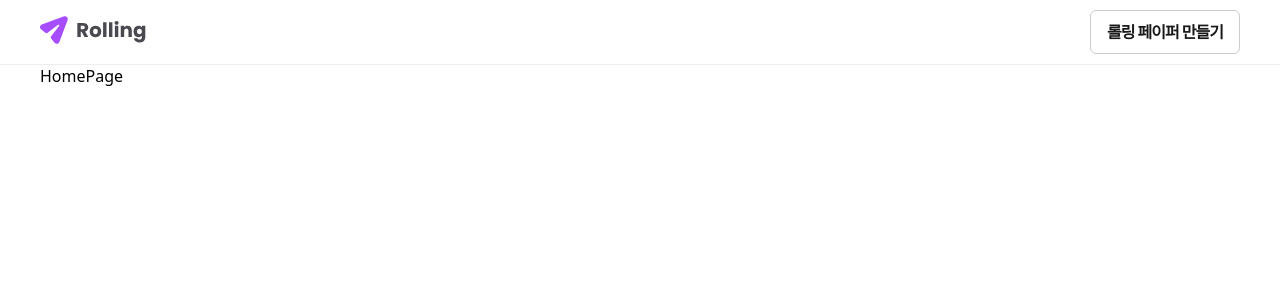
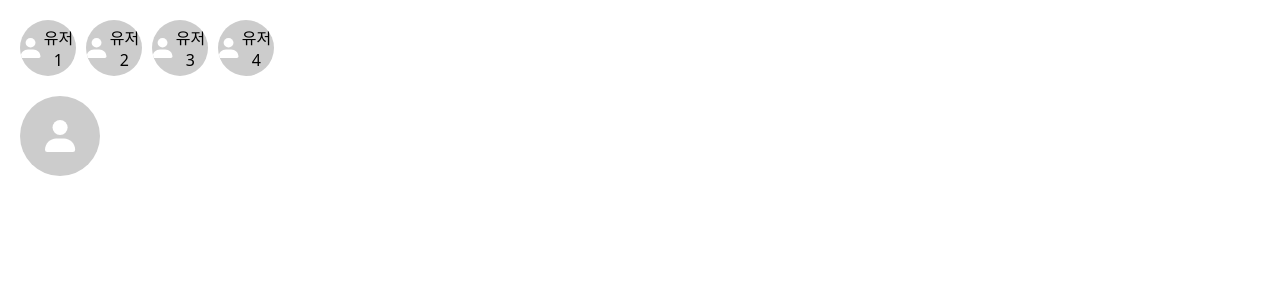
Before and after one commit to cozy-ito/rolling-paper, a React (Vite) app: page / in a window 1280 px wide. Shown: the top 300 px of the page. Built offline with nearby package versions, Linux system fonts and the light colour scheme; a web font is replaced by a local one.

Commit message:
App.jsx 변경 사항 반영

```diff
--- a/src/App.jsx
+++ b/src/App.jsx
@@ -1,3 +1,4 @@
+/*
 import Router from "./Router";
 
 const App = () => {
@@ -12,3 +13,38 @@ const App = () => {
   );
 };
 export default App;
+
+*/
+
+import ProfileButton from "./components/ProfileButton/ProfileButton";
+
+const App = () => {
+  const handleClick = (name) => {
+    alert(`${name}님의 프로필 클릭!`);
+  };
+
+  return (
+    <div style={{ padding: "20px" }}>
+      {/* 작은 프로필 버튼들 */}
+      <div style={{ display: "flex", gap: "10px", marginBottom: "20px" }}>
+        <ProfileButton onClick={() => handleClick("유저1")}>
+          유저1
+        </ProfileButton>
+        <ProfileButton onClick={() => handleClick("유저2")}>
+          유저2
+        </ProfileButton>
+        <ProfileButton onClick={() => handleClick("유저3")}>
+          유저3
+        </ProfileButton>
+        <ProfileButton onClick={() => handleClick("유저4")}>
+          유저4
+        </ProfileButton>
+      </div>
+
+      {/* 큰 프로필 버튼 */}
+      <ProfileButton size="large" onClick={() => handleClick("메인 유저")} />
+    </div>
+  );
+};
+
+export default App;
```
